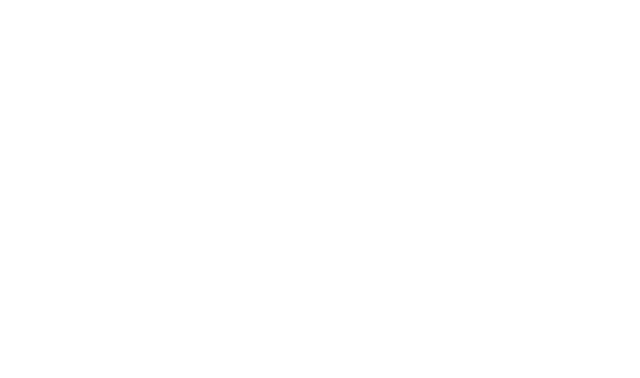
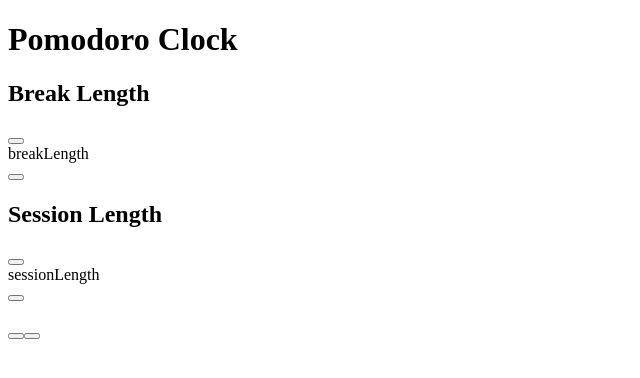
Before and after one commit to orlandoalvareza/pomodoro-clock, a React (Create React App) app: page / in a window 1280 px wide. Shown: the top 378 px of the page, without its empty margins (0-640 px from the left). Built offline with nearby package versions, Linux system fonts and the light colour scheme.

Commit message:
added basic structure to app js

```diff
--- a/src/App.js
+++ b/src/App.js
@@ -3,6 +3,47 @@
 function App() {
   return (
     <div className="App">
+      <div className="main-container">
+        <h1>Pomodoro Clock</h1>
+        <div className="length-control">
+          <div id="break-label">
+            <h2>Break Length</h2>
+            <div className="break-buttons">
+              <button id="break-increment">
+              </button>
+              <div id="break-length">breakLength</div>
+              <button id="break-decrement">
+              </button>
+            </div>
+          </div>
+          <div id="session-label">
+            <h2>Session Length</h2>
+            <div className="session-buttons">
+              <button id="session-increment">
+              </button>
+              <div id="session-length">sessionLength</div>
+              <button id="session-decrement">
+              </button>
+            </div>
+          </div>
+        </div>
+        <div className="timer-container">
+          <div className="timer-wrapper">
+            <div id="timer-label">
+              <h2></h2>
+            </div>
+            <div id="time-left">
+              <strong></strong>
+            </div>
+          </div>
+          <div className="timer-control">
+            <button id="start_stop">
+            </button>
+            <button id="reset">
+            </button>
+          </div>
+        </div>
+      </div>
     </div>
   );
 }
```
